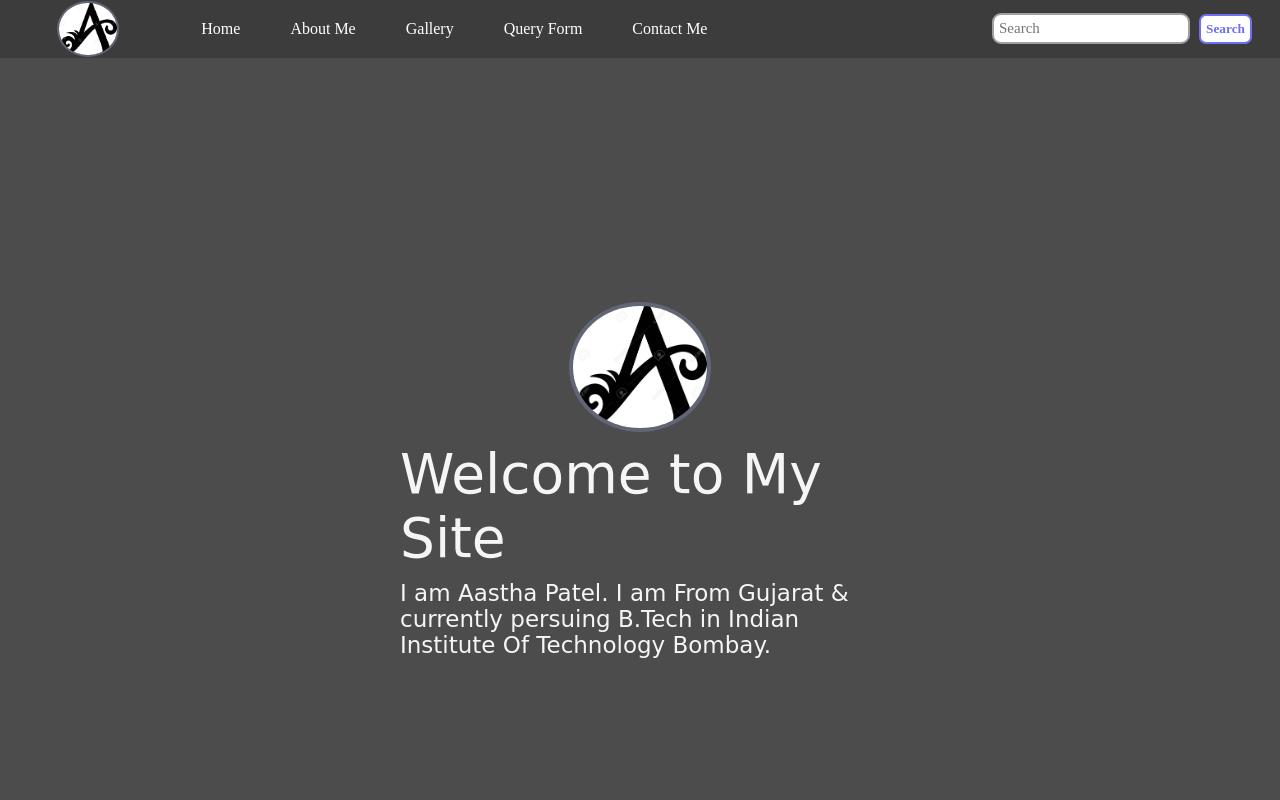
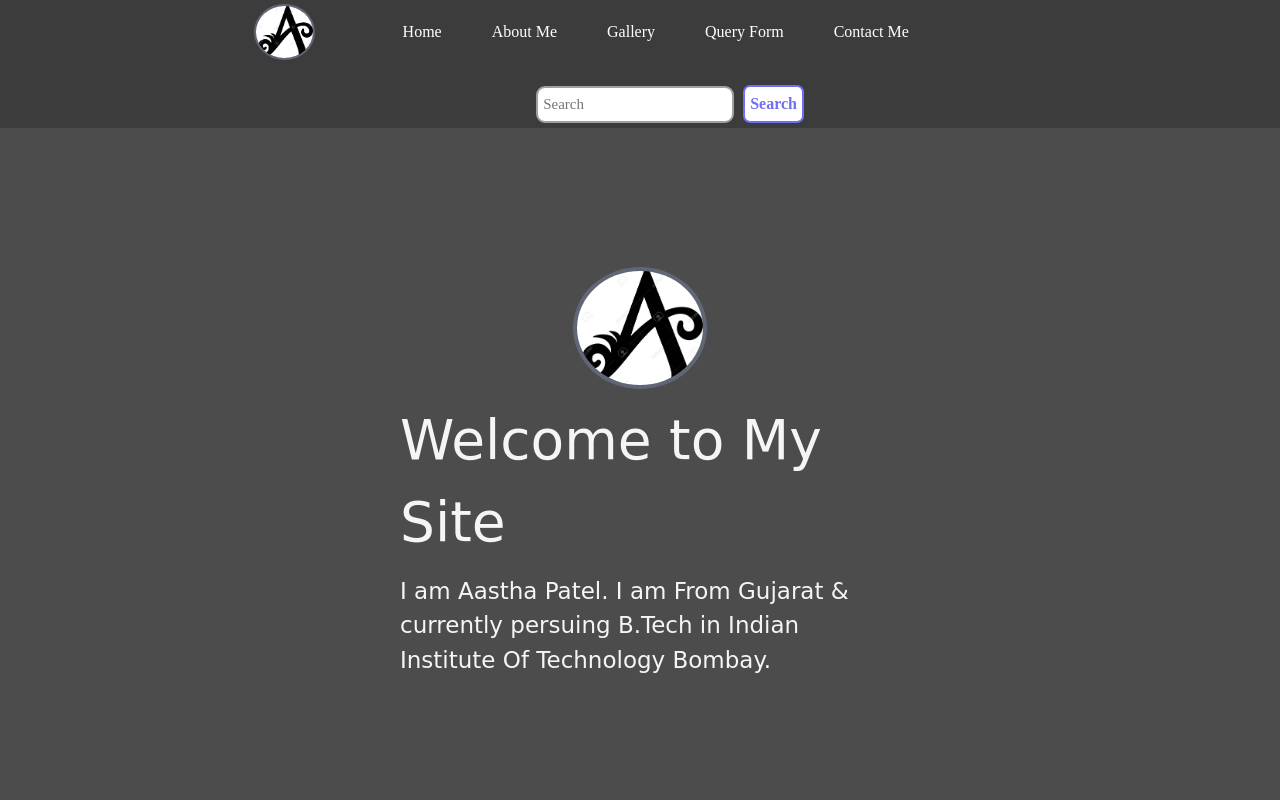
Before and after one commit to AasthaPatel12/MyWebsite, a plain HTML site: page index.html in a window 1280 px wide. Shown: the top 800 px of the page. Drawn offline with nearby package versions, Linux system fonts and the light colour scheme; a web font is replaced by a local one.

Commit message:
add bootstrap css

```diff
--- a/css/responsive.css
+++ b/css/responsive.css
@@ -5,13 +5,13 @@
     .nav-list li a{
         font-weight: bold;
     }
-    .navbar{
+    .nav{
         width: 100%;
         flex-direction: column;
         height: 400px;
         transition: all 0.5s ease-out;
     }
-    .logo img{
+    .log img{
         display: none;
     }
     .rightNav{
--- a/css/style.css
+++ b/css/style.css
@@ -19,7 +19,7 @@ html{
   background-size: cover;
   background-blend-mode: darken;
 }
-.navbar {
+.nav {
   display: flex;
   align-items: center;
   justify-content: center;
@@ -28,7 +28,7 @@ html{
   cursor: pointer;
 }
 /* to make navbar tranperant */
-.navbar::before {
+.nav::before {
   content: " ";
   background-color: black;
   position: absolute;
@@ -38,7 +38,7 @@ html{
   opacity: 0.2;
 }
 /* for all three buttons */
-.btn{
+.button{
   border: 2px solid rgb(111, 111, 241);
   border-radius: 7px;
   font-weight: bold;
@@ -48,7 +48,7 @@ html{
   cursor: pointer;
   color: rgb(111, 111, 241);
 }
-.btn:hover{
+.button:hover{
   background-color: rgb(111, 111, 241);
   border: 3px solid black;
   color: black;
@@ -60,19 +60,19 @@ html{
   width: 75%;
   /* background-color: black; */
 }
-.logo {
+.log {
   width: 20%;
   display: flex;
   justify-content: center;
   align-items: center;
 }
-.logo img {
+.log img {
   width: 33%;
   border: 2px solid #616676;
   border-radius: 50%;
   transition: 1s;
 }
-.logo img:hover {
+.log img:hover {
   transform: rotate(360deg);
 }
 .nav-list li {
--- a/index.html
+++ b/index.html
@@ -5,6 +5,9 @@
     <meta charset="UTF-8">
     <meta http-equiv="X-UA-Compatible" content="IE=edge">
     <meta name="viewport" content="width=device-width, initial-scale=1.0">
+    <!-- bootstrap css -->
+    <link href="https://cdn.jsdelivr.net/npm/bootstrap@5.0.1/dist/css/bootstrap.min.css" rel="stylesheet"
+        integrity="sha384-+0n0xVW2eSR5OomGNYDnhzAbDsOXxcvSN1TPprVMTNDbiYZCxYbOOl7+AMvyTG2x" crossorigin="anonymous">
     <link rel="stylesheet" href="./css/style.css">
     <link rel="stylesheet" href="./css/responsive.css">
     <link rel="stylesheet" href="https://cdnjs.cloudflare.com/ajax/libs/font-awesome/4.7.0/css/font-awesome.min.css">
@@ -15,10 +18,10 @@
     <!-- Starting Of Navigation Bar -->
     <div class="back" id="home">
         <!-- to set background-->
-        <nav class="navbar h-nav">
+        <nav class="nav h-nav">
             <!-- Left Navigation part -->
             <ul class="nav-list v">
-                <div class="logo"><img src="./img/alogo.jpg" alt="logo"></div>
+                <div class="log"><img src="./img/alogo.jpg" alt="logo"></div>
                 <li><a href="#home" id="tic">Home</a></li>
                 <li><a href="#about">About Me</a></li>
                 <li><a href="#gallery">Gallery</a></li>
@@ -33,7 +36,7 @@
             <!-- Right Navigation part -->
             <div class="rightNav v">
                 <input type="text" name="search" id="search" placeholder="Search">
-                <button class="btn">Search</button>
+                <button class="button">Search</button>
             </div>
         </nav>
         <!-- End of navigation bar -->
@@ -125,8 +128,8 @@
                         <textarea cols="22" rows="4"></textarea>
                     </div>
                     <div>
-                        <input type="submit" class="btn" value="Submit" />
-                        <input type="reset" class="btn" value="Reset" />
+                        <input type="submit" class="button" value="Submit" />
+                        <input type="reset" class="button" value="Reset" />
                     </div>
                 </div>
             </span>
```
